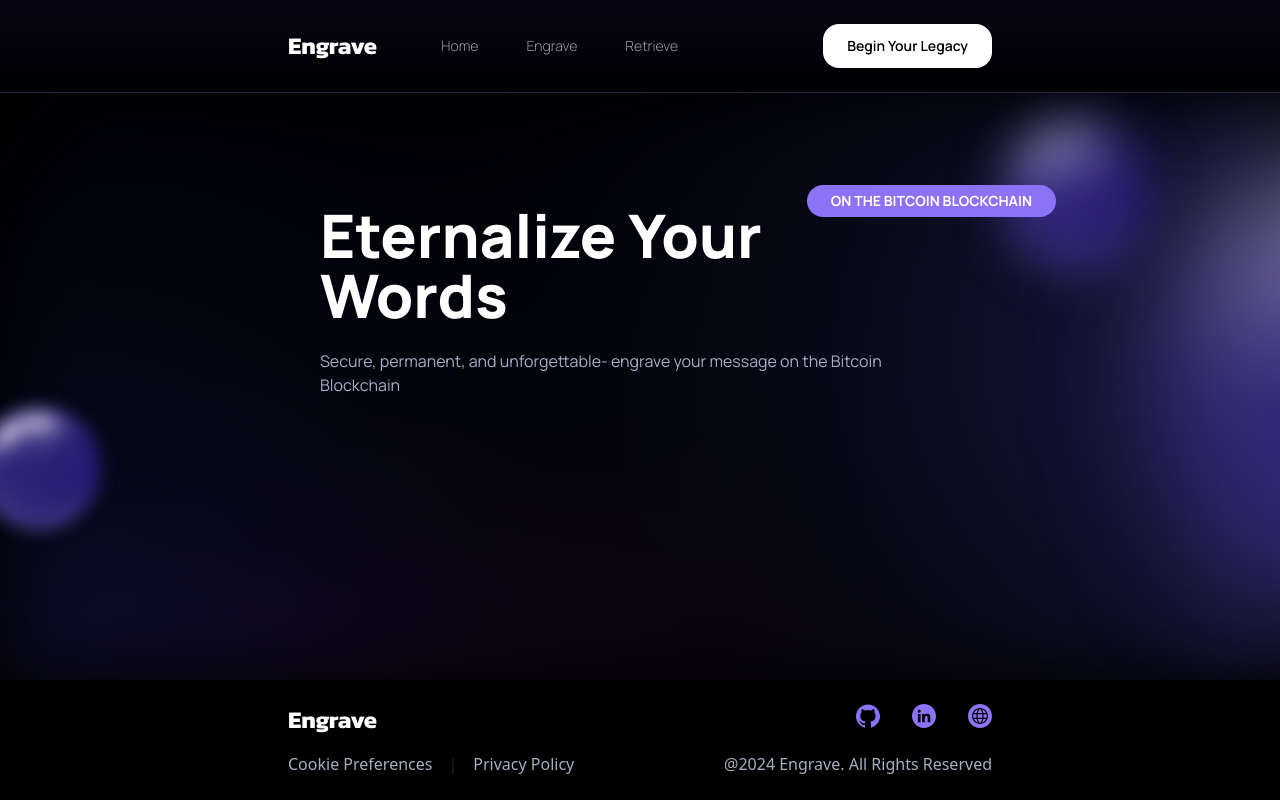
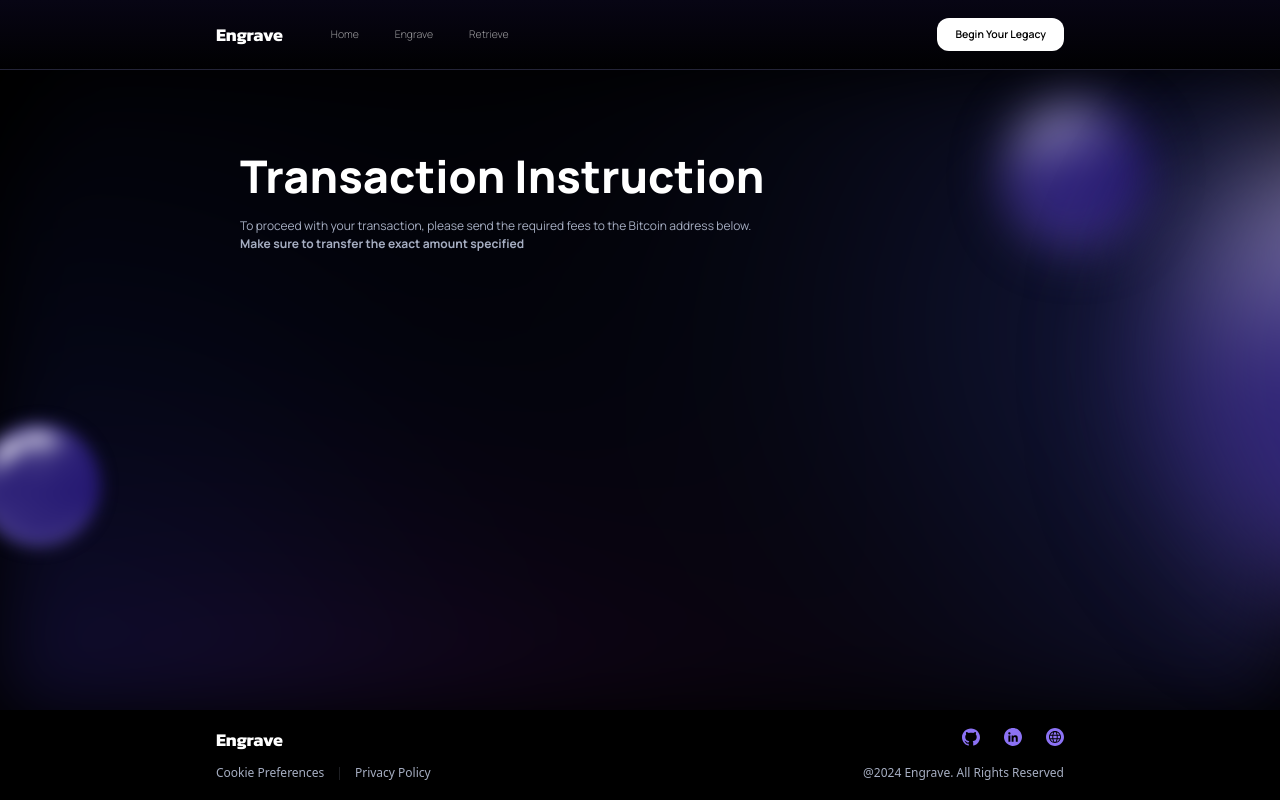
Before and after one commit to andrzejSulkowski/eternal-ink-frontend, a Next.js app: page /engrave/1 in a window 1280 px wide. Built offline with nearby package versions, Linux system fonts and the light colour scheme; what tailwindcss-animation-delay would draw is missing.

Commit message:
setup dynamic root font-size

```diff
--- a/src/app/(app-pages)/engrave/[txId]/page.tsx
+++ b/src/app/(app-pages)/engrave/[txId]/page.tsx
@@ -1,26 +1,25 @@
+'use client';
 import React from "react";
 import { classNames } from "@/utils/className";
-import Label from "@/components/1.atoms/Tag/Tag";
 import Background from "@/components/Svgs/bg/1/Background";
+import { usePathname } from "next/navigation";
 
 interface Props {}
 
 function EngravePage({}: Props) {
+    const path = usePathname();
   return (
     <>
       <Background className="!w-full !h-full !absolute top-0 left-0 overflow-hidden !-z-10" />
       <div className={classNames("xl:px-80 lg:px-56 px-10 pt-28 font-manrope")}>
         <div>
           <div className="inline-block font-extrabold text-6xl mb-6 relative">
-            <h3 className="z-10">Eternalize Your Words</h3>
-            <Label className="absolute -top-5 -right-24 w-auto h-8 text-sm -z-10">
-              On the Bitcoin Blockchain
-            </Label>
+            <h3 className="z-10">Transaction Instruction</h3>
           </div>
-          <span className="text-ei-primary-faded block mb-12">
-            Secure, permanent, and unforgettable- engrave your message on the
-            Bitcoin Blockchain
-          </span>
+          <div className="text-ei-primary-faded block mb-12">
+            To proceed with your transaction, please send the required fees to the Bitcoin address below.
+            <div className="font-bold">Make sure to transfer the exact amount specified</div>
+          </div>
         </div>
       </div>
     </>
--- a/src/app/globals.css
+++ b/src/app/globals.css
@@ -79,3 +79,55 @@ img {
     text-wrap: balance;
   }
 }
+
+
+/* Base font size */
+html {
+  font-size: 16px; /* Default font size */
+}
+
+/* Small screens */
+@media (max-width: 640px) {
+  html {
+    font-size: 8px;
+  }
+}
+
+/* Medium screens */
+@media (min-width: 641px) and (max-width: 768px) {
+  html {
+    font-size: 9px;
+  }
+}
+
+/* Large screens */
+@media (min-width: 769px) and (max-width: 1024px) {
+  html {
+    font-size: 10px;
+  }
+}
+
+/* Extra large screens */
+@media (min-width: 1025px) and (max-width: 1280px) {
+  html {
+    font-size: 11px;
+  }
+}
+
+@media (min-width: 1280px) and (max-width: 1536px){
+  html {
+    font-size: 12px;
+  }
+}
+
+@media (min-width: 1536px) and (max-width: 1792px){
+  html {
+    font-size: 14px;
+  }
+}
+
+@media (min-width: 1792px){
+  html {
+    font-size: 16px;
+  }
+}
```
